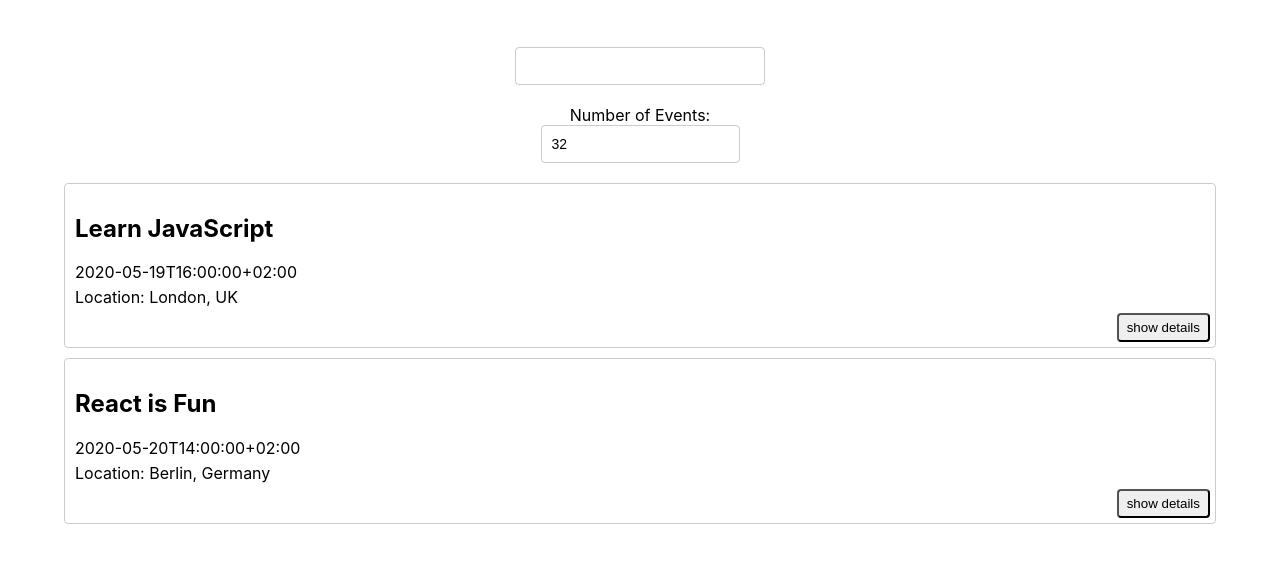
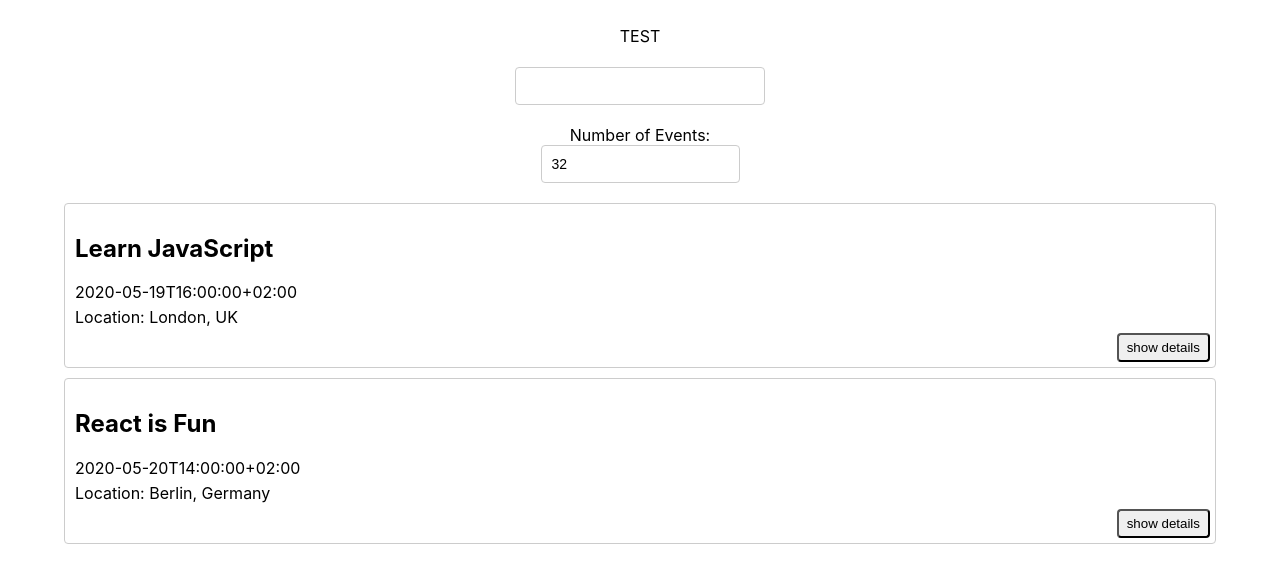
Before and after one commit to jchasehuskey/Meet, a React (Create React App) app: page / in a window 1280 px wide. Shown: the top 582 px of the page. Built offline with nearby package versions, Linux system fonts and the light colour scheme; what atatus-spa would draw is missing.

Commit message:
updated app.js

```diff
--- a/src/App.js
+++ b/src/App.js
@@ -84,6 +84,7 @@ class App extends Component {
   render() {
     return (
       <div className="App">
+        <div className="test">TEST</div>
         <div className="offline-alert">
           {!navigator.onLine && (
          <OfflineAlert
@@ -96,6 +97,7 @@ class App extends Component {
             updateEvents={this.updateEvents}/> */}
         <NumberOfEvents updateEvents={this.updateEvents}/>
         <EventList events={this.state.events} />
+        <OfflineAlert/>
 
       </div>
     );
```
